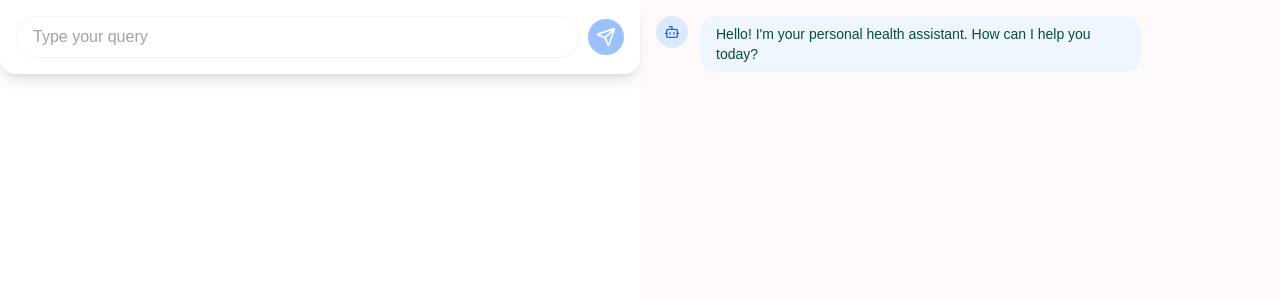
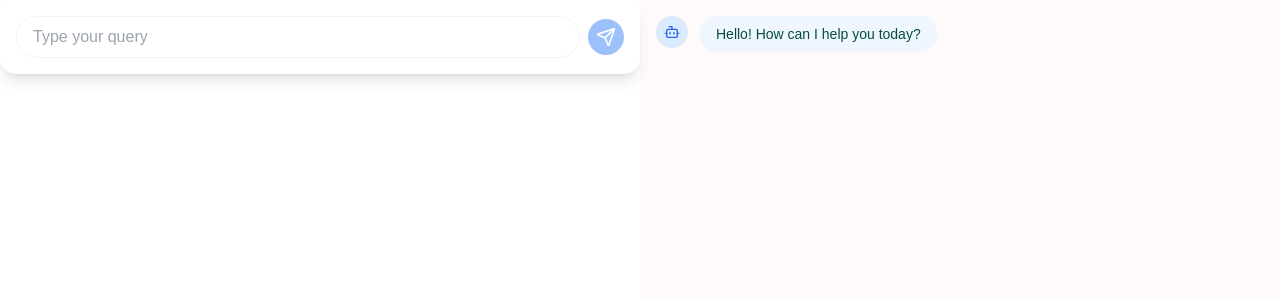
Before and after one commit to UtkarshS611/Trustly, a Next.js app: page /jobs in a window 1280 px wide. Shown: the top 300 px of the page. Built offline with nearby package versions, Linux system fonts and the light colour scheme; no server answers.

Commit message:
messages fixed

```diff
--- a/app/(Pages)/jobs/page.tsx
+++ b/app/(Pages)/jobs/page.tsx
@@ -15,7 +15,7 @@ const Page = () => {
   const [messages, setMessages] = useState<Message[]>([
     {
       id: 1,
-      text: "Hello! I'm your personal health assistant. How can I help you today?",
+      text: "Hello! How can I help you today?",
       isBot: true,
     },
   ]);
```
